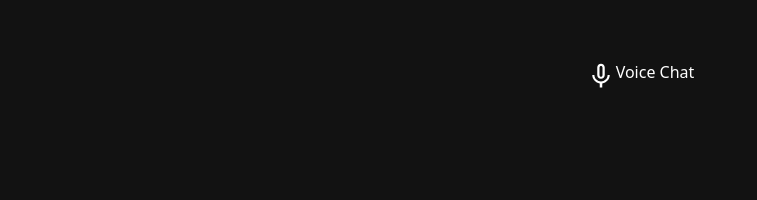
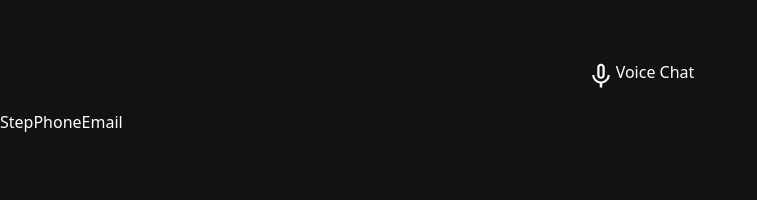
Before and after one commit to Akshat-Kumar-work/Voice-chat, a React (Create React App) app: page /register in a window 1280 px wide. Before the commit this address had no page. Shown: the top 200 px of the page, without its empty margins (0-757 px from the left). Built offline with nearby package versions, Linux system fonts and the light colour scheme.

Commit message:
pages for registration

```diff
--- a/src/App.js
+++ b/src/App.js
@@ -2,6 +2,7 @@ import { Route, Routes } from 'react-router-dom';
 import './App.css';
 import Home from "./pages/Home"
 import Navigation from './components/shared/Navigation';
+import Register from './pages/Register';
 
 function App() {
   return (
@@ -12,6 +13,7 @@ function App() {
 
     <Routes>
     <Route path="/" element={<Home/>} />
+    <Route path='/register' element={<Register/>}/>
    </Routes>
 
     </div>
--- a/src/components/shared/card.jsx
+++ b/src/components/shared/card.jsx
@@ -12,7 +12,7 @@ const card = ({heading , para1 , para2 , btnText , SecondlastText , logo , lastT
     </div>
 
     <div>
-        <button onClick={onclick} className='flex flex-row bg-blue-500 rounded-full p-1 hover:bg-blue-700 '>
+        <button onClick={onclick} className='flex flex-row hover:bg-blue-500 rounded-full p-1 bg-blue-700 '>
             <span className=' pr-2'>{btnText}</span>
             {logo}
         </button>
--- /dev/null
+++ b/src/pages/Register.jsx
@@ -0,0 +1,30 @@
+import React, { useState } from 'react'
+import StepPhoneEmail from "./Steps/StepPhoneEmail"
+import StepOtp from "./Steps/StepOtp"
+import StepName from "./Steps/StepName"
+import StepAvatar from "./Steps/StepAvatar"
+import StepUserName from "./Steps/StepUserName"
+
+
+
+const steps = {
+    1: StepPhoneEmail,
+    2: StepOtp,
+    3: StepName,
+    4: StepAvatar,
+    5: StepUserName
+}
+
+const Register = () => {
+
+    const [step , setStep] = useState(1);
+    const Step = steps[step];
+
+  return (
+    <div>
+        <Step/>
+    </div>
+  )
+}
+
+export default Register
--- /dev/null
+++ b/src/pages/Steps/StepAvatar.jsx
@@ -0,0 +1,9 @@
+import React from 'react'
+
+const StepAvatar = () => {
+  return (
+    <div>StepAvatar</div>
+  )
+}
+
+export default StepAvatar
--- /dev/null
+++ b/src/pages/Steps/StepName.jsx
@@ -0,0 +1,9 @@
+import React from 'react'
+
+const StepName = () => {
+  return (
+    <div>StepName</div>
+  )
+}
+
+export default StepName
--- /dev/null
+++ b/src/pages/Steps/StepOtp.jsx
@@ -0,0 +1,9 @@
+import React from 'react'
+
+const StepOtp = () => {
+  return (
+    <div>StepOtp</div>
+  )
+}
+
+export default StepOtp
--- /dev/null
+++ b/src/pages/Steps/StepPhoneEmail.jsx
@@ -0,0 +1,9 @@
+import React from 'react'
+
+const StepPhoneEmail = () => {
+  return (
+    <div>StepPhoneEmail</div>
+  )
+}
+
+export default StepPhoneEmail
--- /dev/null
+++ b/src/pages/Steps/StepUserName.jsx
@@ -0,0 +1,9 @@
+import React from 'react'
+
+const StepUserName = () => {
+  return (
+    <div>StepUserName</div>
+  )
+}
+
+export default StepUserName
```
